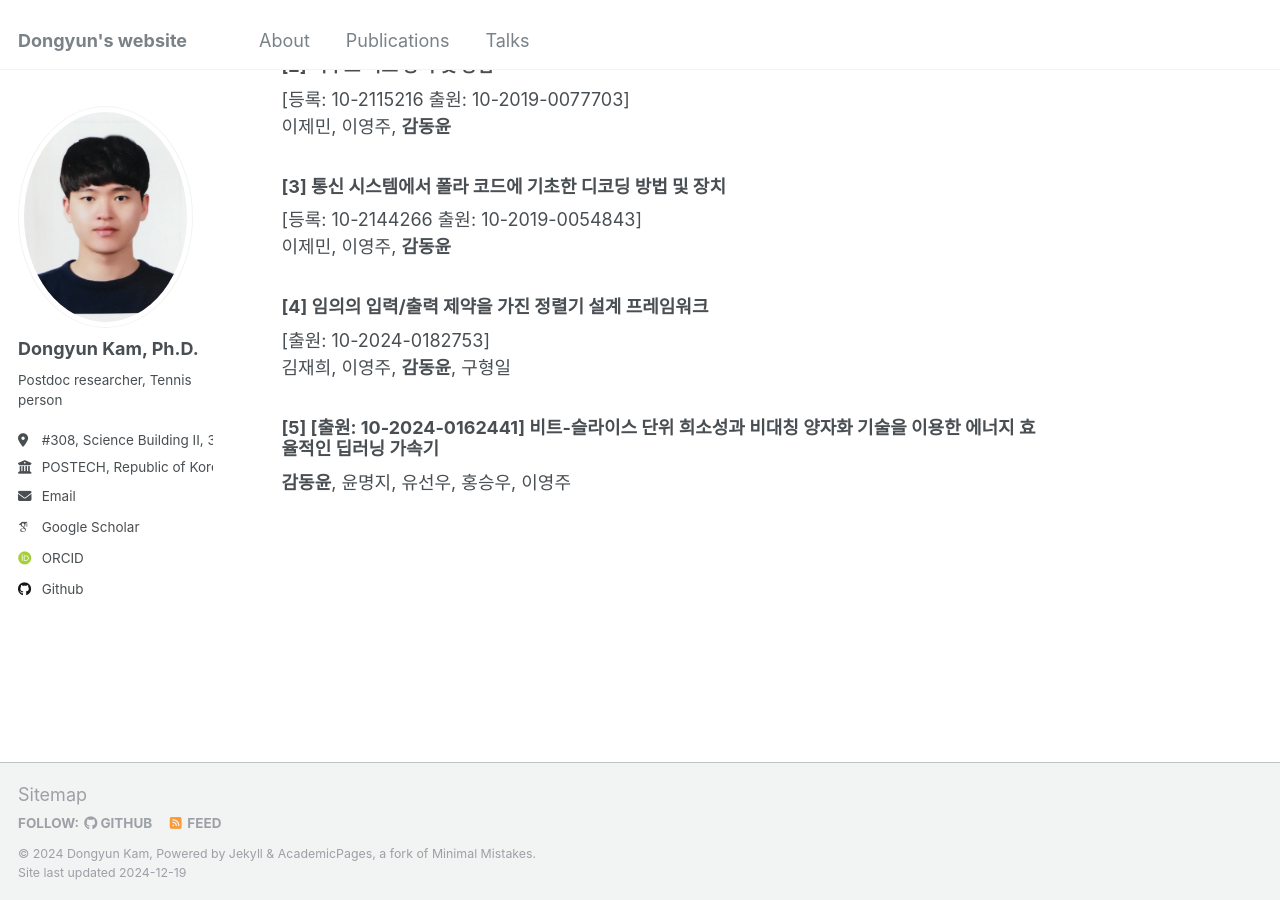
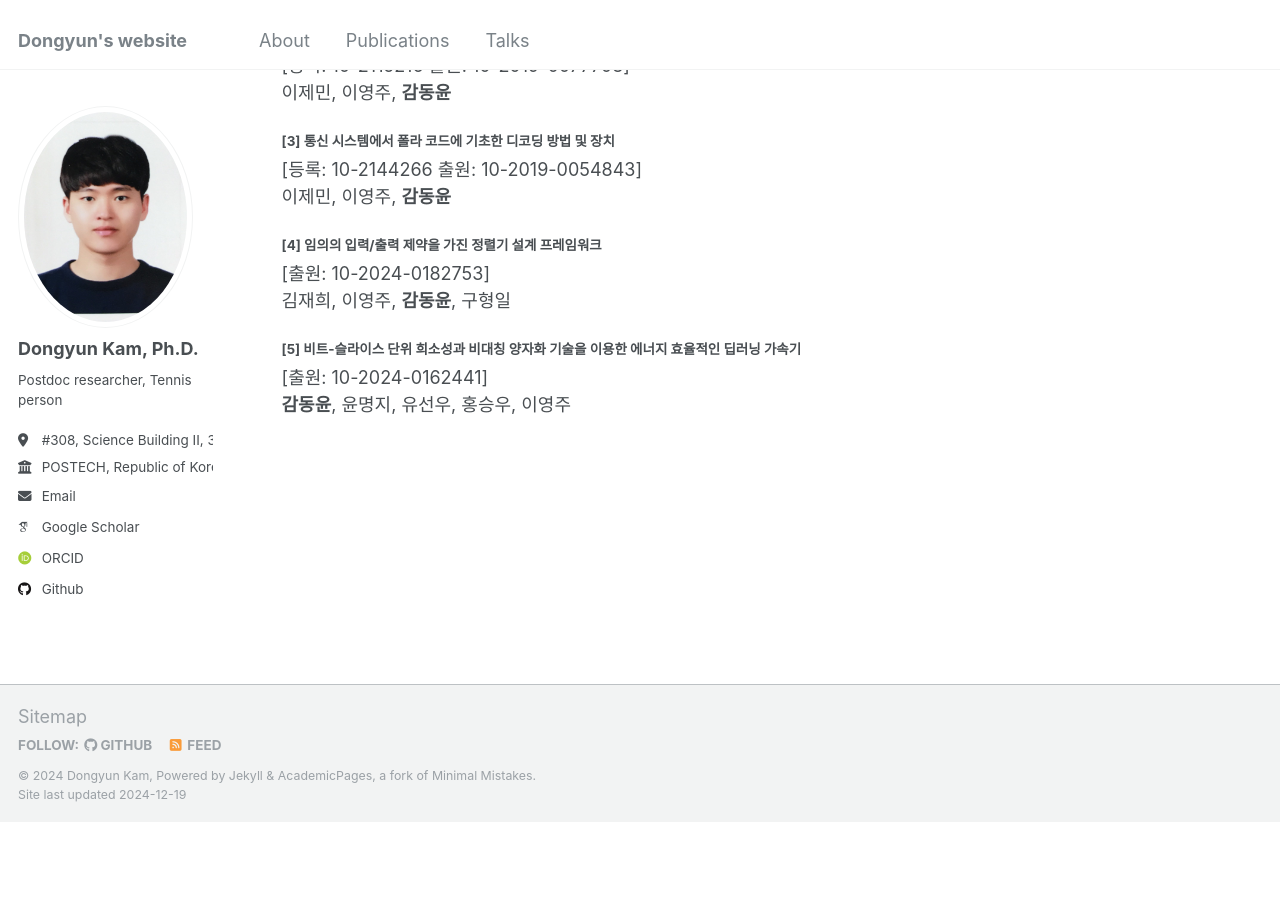
Before and after one commit to Dongyunkam/dongyunkam.github.io, a Jekyll site: the page built from _pages/publications.md, in a window 1280 px wide and 900 px high, scrolled down 3985 px. Built offline with Jekyll 4.4.1, drawn with Linux system fonts in a browser that asks for light colours; some web fonts are replaced; after the commit the page ends 4808 px from its top, so only the background shows below that.

```diff
--- a/_pages/publications.md
+++ b/_pages/publications.md
@@ -130,21 +130,22 @@ Jemin Lee, Youngjoo Lee, and **Dongyun Kam**
 [Domestic Patents]
 ======
 
-### [1]병렬 SC 복호기의 멀티비트 부분합 네트워크 장치
+#### [1]병렬 SC 복호기의 멀티비트 부분합 네트워크 장치
 [등록: 10-2170785 출원: 10-2019-0077704]
 이제민, 이영주, **감동윤**
 
-### [2] 극부호 복호 장치 및 방법
+#### [2] 극부호 복호 장치 및 방법
 [등록: 10-2115216 출원: 10-2019-0077703]
 이제민, 이영주, **감동윤**
 
-### [3] 통신 시스템에서 폴라 코드에 기초한 디코딩 방법 및 장치
+#### [3] 통신 시스템에서 폴라 코드에 기초한 디코딩 방법 및 장치
 [등록: 10-2144266 출원: 10-2019-0054843]
 이제민, 이영주, **감동윤**
 
-### [4] 임의의 입력/출력 제약을 가진 정렬기 설계 프레임워크
+#### [4] 임의의 입력/출력 제약을 가진 정렬기 설계 프레임워크
 [출원: 10-2024-0182753]
 김재희, 이영주, **감동윤**, 구형일
 
-### [5] [출원: 10-2024-0162441] 비트-슬라이스 단위 희소성과 비대칭 양자화 기술을 이용한 에너지 효율적인 딥러닝 가속기
+#### [5] 비트-슬라이스 단위 희소성과 비대칭 양자화 기술을 이용한 에너지 효율적인 딥러닝 가속기
+[출원: 10-2024-0162441]
 **감동윤**, 윤명지, 유선우, 홍승우, 이영주
```
